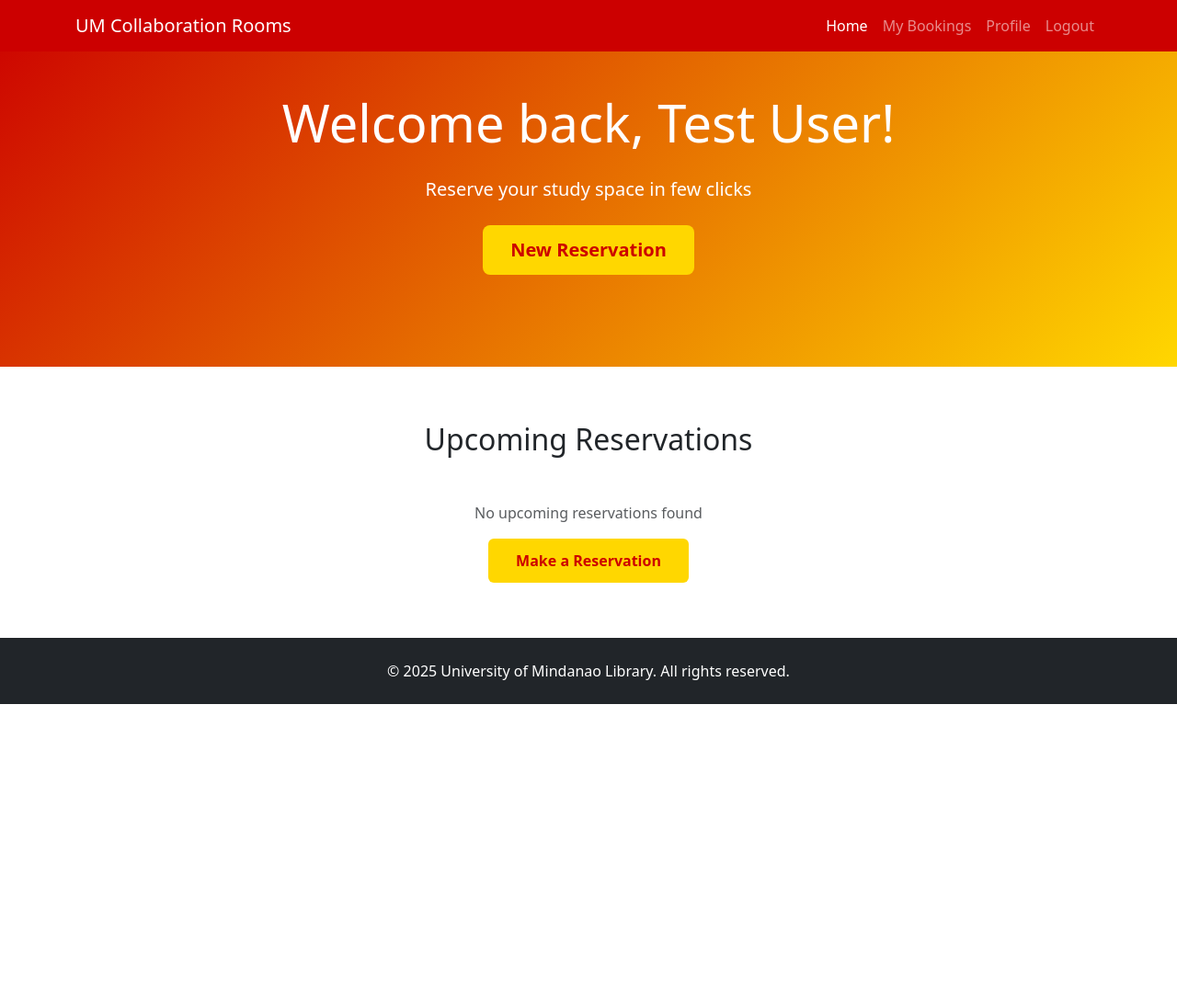
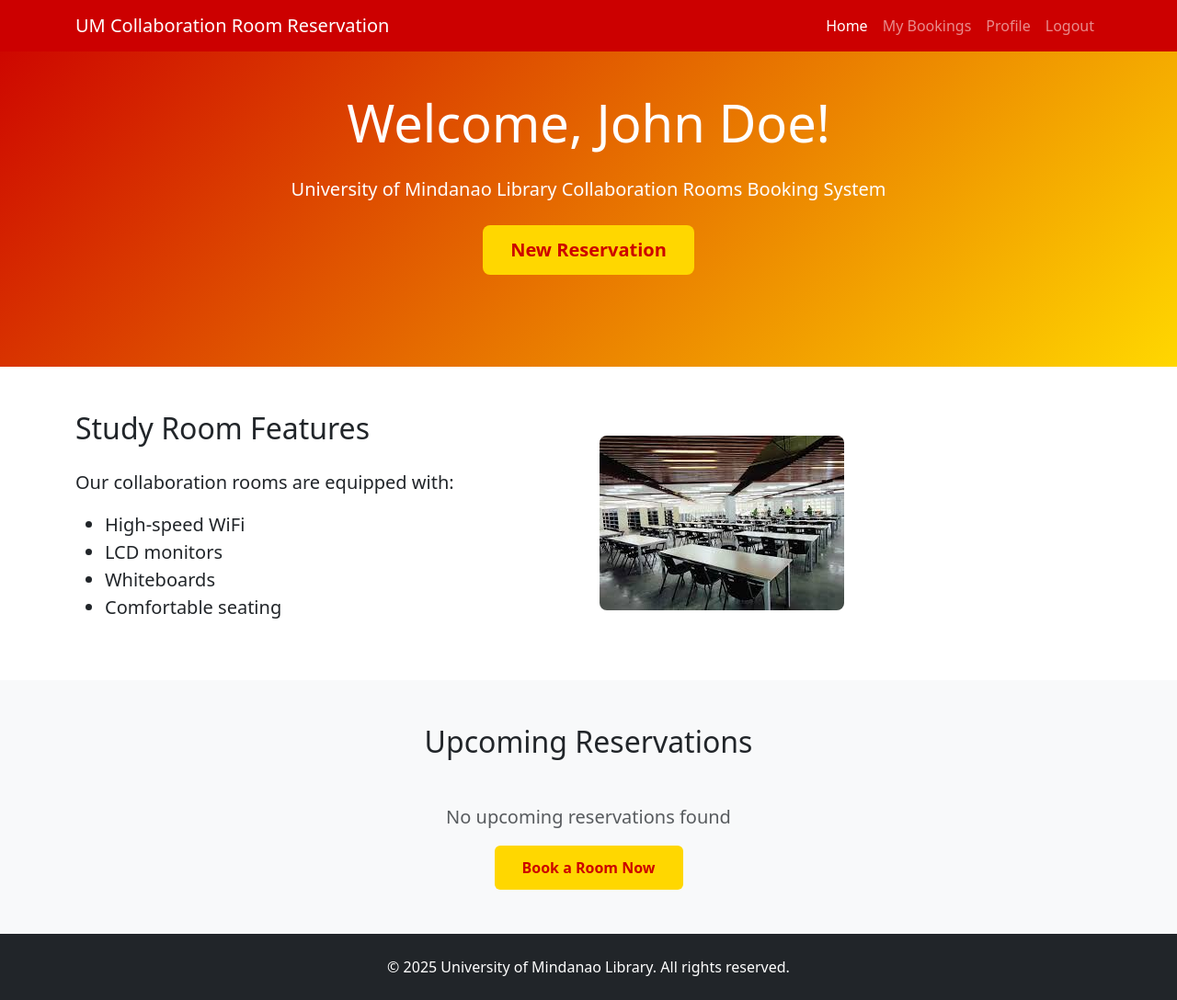
Before and after one commit to airo-coder/cst5l, a PHP site: page /student_home.php in a window 1280 px wide. Shown: the whole page at 92% size. Before the commit the page ends 766 px from the top, so only its background shows below. Run offline with PHP 8.4, Linux system fonts and the light colour scheme.

Commit message:
Update student_home.php
php version atong gibuhat na html  student home

```diff
--- a/student_home.php
+++ b/student_home.php
@@ -1,21 +1,15 @@
 <?php
 session_start();
 
-// Temporary bypass - remove these lines later
-$_SESSION['user_id'] = 1;          // Remove after implementing auth
-$_SESSION['user_name'] = "Test User"; // Remove after implementing auth
+// Temporary session bypass - remove these lines after implementing authentication
+$_SESSION['user_id'] = 1;
+$_SESSION['user_name'] = "John Doe";
 
 // Redirect to login if not authenticated
 if (!isset($_SESSION['user_id'])) {
     header("Location: login.php");
     exit();
 }
-
-// Database connection placeholder
-// $db = new mysqli('localhost', 'username', 'password', 'database_name');
-
-// Fetch user data placeholder
-// $user = $db->query("SELECT * FROM users WHERE id = {$_SESSION['user_id']}")->fetch_assoc();
 ?>
 <!DOCTYPE html>
 <html lang="en">
@@ -25,7 +19,6 @@ if (!isset($_SESSION['user_id'])) {
     <meta name="viewport" content="width=device-width, initial-scale=1.0">
     <title>Student Dashboard - UM Library</title>
     <link href="https://cdn.jsdelivr.net/npm/bootstrap@5.3.0/dist/css/bootstrap.min.css" rel="stylesheet">
-
     <style>
         :root {
             --um-red: #CC0000;
@@ -59,8 +52,10 @@ if (!isset($_SESSION['user_id'])) {
             transform: translateY(-10px);
         }
 
-        .booking-section {
-            padding: 60px 0;
+        .booking-card {
+            background: rgba(255, 255, 255, 0.95);
+            border-radius: 15px;
+            box-shadow: 0 4px 16px rgba(0, 0, 0, 0.1);
         }
     </style>
 </head>
@@ -68,7 +63,7 @@ if (!isset($_SESSION['user_id'])) {
 <body>
     <nav class="navbar navbar-expand-lg navbar-dark navbar-custom fixed-top">
         <div class="container">
-            <a class="navbar-brand" href="student_home.php">UM Collaboration Rooms</a>
+            <a class="navbar-brand" href="student_home.php">UM Collaboration Room Reservation</a>
             <button class="navbar-toggler" type="button" data-bs-toggle="collapse" data-bs-target="#navbarNav">
                 <span class="navbar-toggler-icon"></span>
             </button>
@@ -93,42 +88,62 @@ if (!isset($_SESSION['user_id'])) {
 
     <section class="hero-section">
         <div class="container text-center">
-            <h1 class="display-4 mb-4">Welcome back, <?= htmlspecialchars($_SESSION['user_name'] ?? 'Student') ?>!</h1>
-            <p class="lead mb-4">Reserve your study space in few clicks</p>
+            <h1 class="display-4 mb-4">Welcome, <?= htmlspecialchars($_SESSION['user_name']) ?>!</h1>
+            <p class="lead mb-4">University of Mindanao Library Collaboration Rooms Booking System</p>
             <a href="booking.php" class="btn btn-um btn-lg">New Reservation</a>
         </div>
     </section>
 
-    <section class="booking-section">
+    <section class="py-5">
+        <div class="container">
+            <div class="row align-items-center">
+                <div class="col-md-6">
+                    <h2 class="mb-4">Study Room Features</h2>
+                    <p class="lead">Our collaboration rooms are equipped with:</p>
+                    <ul class="lead">
+                        <li>High-speed WiFi</li>
+                        <li>LCD monitors</li>
+                        <li>Whiteboards</li>
+                        <li>Comfortable seating</li>
+                    </ul>
+                </div>
+                <div class="col-md-6">
+                    <img src="images/library.jpg" alt="Library Room" class="img-fluid rounded-3">
+                </div>
+            </div>
+        </div>
+    </section>
+
+    <section class="py-5 bg-light">
         <div class="container">
             <h2 class="text-center mb-5">Upcoming Reservations</h2>
             <div class="row g-4">
-                <!-- Placeholder for dynamic content -->
                 <?php if(isset($reservations) && count($reservations) > 0): ?>
                     <?php foreach($reservations as $booking): ?>
                         <div class="col-md-4">
-                            <div class="card feature-card h-100">
+                            <div class="card booking-card h-100">
                                 <div class="card-body">
-                                    <h5 class="card-title"><?= htmlspecialchars($booking['room_name']) ?></h5>
+                                    <h5 class="card-title">Room <?= htmlspecialchars($booking['room_number']) ?></h5>
                                     <p class="card-text">
-                                        <?= date('M d, Y', strtotime($booking['booking_date'])) ?><br>
-                                        <?= $booking['time_slot'] ?>
+                                        <strong>Date:</strong> <?= date('M d, Y', strtotime($booking['booking_date'])) ?><br>
+                                        <strong>Time:</strong> <?= htmlspecialchars($booking['time_slot']) ?>
                                     </p>
+                                    <div class="d-grid">
+                                        <button class="btn btn-um btn-sm">Manage Booking</button>
+                                    </div>
                                 </div>
                             </div>
                         </div>
                     <?php endforeach; ?>
                 <?php else: ?>
                     <div class="col-12 text-center">
-                        <p class="text-muted">No upcoming reservations found</p>
-                        <a href="booking.php" class="btn btn-um">Make a Reservation</a>
+                        <p class="text-muted lead">No upcoming reservations found</p>
+                        <a href="booking.php" class="btn btn-um">Book a Room Now</a>
                     </div>
                 <?php endif; ?>
             </div>
         </div>
     </section>
-
-    <!-- Additional sections can be added here -->
 
     <footer class="bg-dark text-white py-4">
         <div class="container text-center">
```
